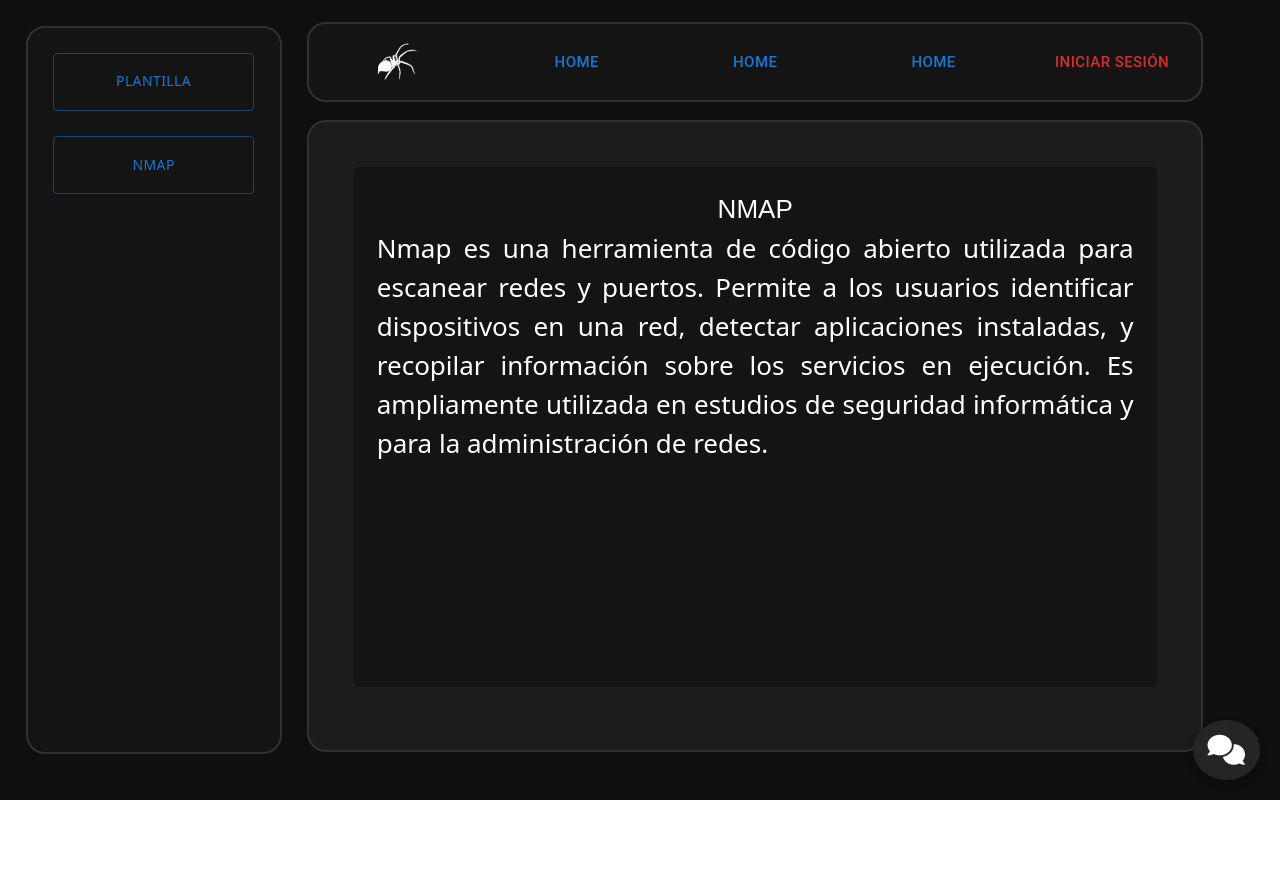
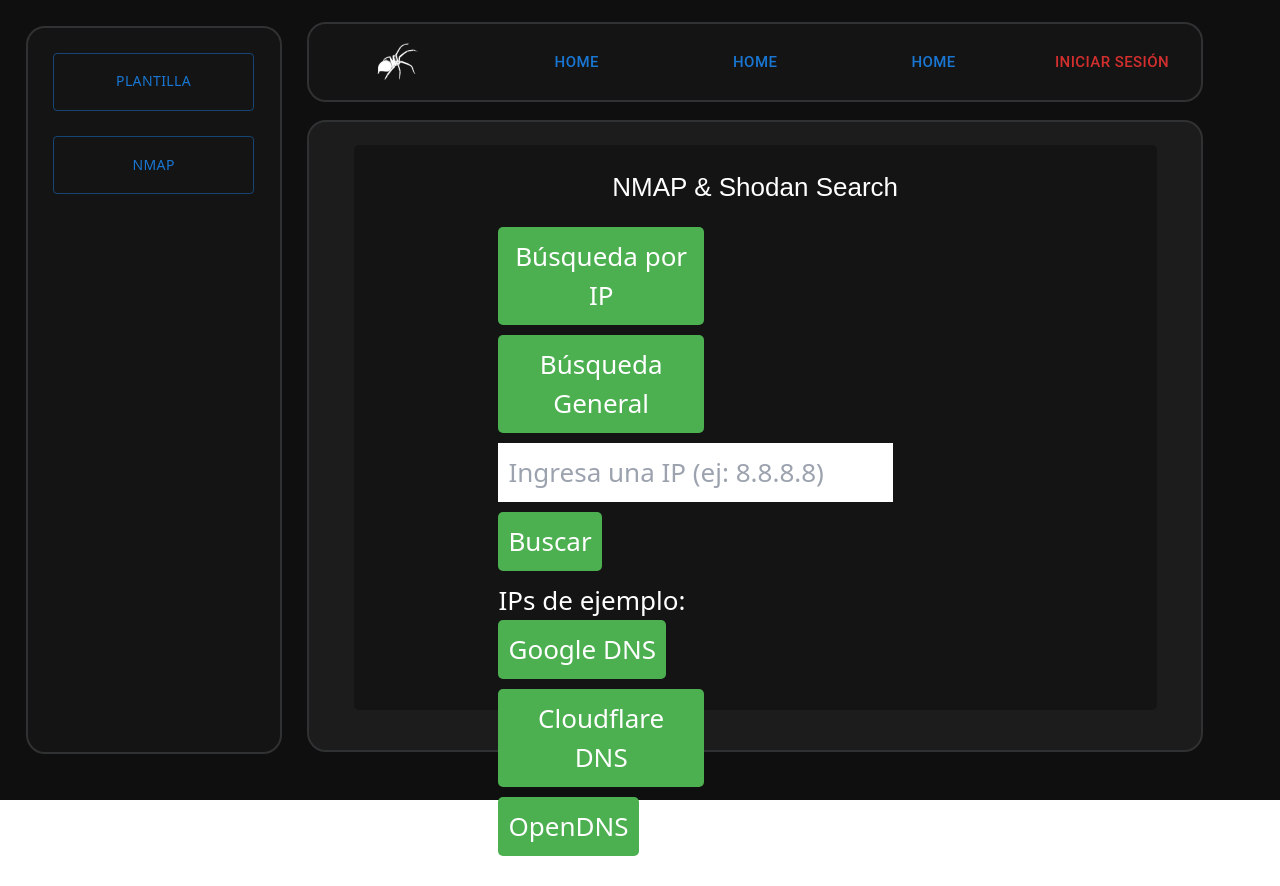
Before and after one commit to hugovfx/proyecto4to, a Next.js app: page /nmap in a window 1280 px wide. Before the commit the page ends 800 px from the top, so only its background shows below. Built offline with nearby package versions, Linux system fonts and the light colour scheme.

Commit message:
chingadera de api shodan al millon

```diff
--- /dev/null
+++ b/src/app/api/shodan/route.js
@@ -0,0 +1,59 @@
+// app/api/shodan/route.js
+import { NextResponse } from "next/server";
+
+const SHODAN_API_KEY = process.env.SHODAN_API_KEY;
+
+export async function POST(request) {
+try {
+const { query, type } = await request.json();
+
+if (type === "ip") {
+// Validar si es una IP
+const ipRegex =
+/^(?:(?:25[0-5]|2[0-4][0-9]|[01]?[0-9][0-9]?)\.){3}(?:25[0-5]|2[0-4][0-9]|[01]?[0-9][0-9]?)$/;
+
+if (!ipRegex.test(query)) {
+return NextResponse.json(
+{
+error: "Por favor ingresa una dirección IP válida (ej: 8.8.8.8)",
+},
+{ status: 400 }
+);
+}
+
+const response = await fetch(
+`https://api.shodan.io/shodan/host/${query}?key=${SHODAN_API_KEY}`
+);
+
+const data = await response.json();
+
+if (data.error) {
+return NextResponse.json({ error: data.error }, { status: 400 });
+}
+
+return NextResponse.json(data);
+} else {
+// Búsqueda general
+const response = await fetch(
+`https://api.shodan.io/shodan/host/search?key=${SHODAN_API_KEY}&query=${encodeURIComponent(
+query
+)}`
+);
+
+const data = await response.json();
+
+if (data.error) {
+return NextResponse.json({ error: data.error }, { status: 400 });
+}
+
+return NextResponse.json(data);
+}
+} catch (error) {
+return NextResponse.json(
+{
+error: "Error al procesar la solicitud",
+},
+{ status: 500 }
+);
+}
+}
--- a/src/app/nmap/page.js
+++ b/src/app/nmap/page.js
@@ -1,18 +1,210 @@
+"use client";
 import "../App.css";
 import Side from "../components/Side";
 import Nav from "../components/Nav";
+import { useState } from 'react';
 import Content from "../components/Content";
-import ButtonChat from "../components/ButtonChat";
 
 export default function Home() {
+  const [searchType, setSearchType] = useState('ip');
+  const [query, setQuery] = useState('');
+  const [result, setResult] = useState(null);
+  const [loading, setLoading] = useState(false);
+  const [error, setError] = useState('');
+
+  const EXAMPLE_IPS = [
+    { text: 'Google DNS', ip: '8.8.8.8' },
+    { text: 'Cloudflare DNS', ip: '1.1.1.1' },
+    { text: 'OpenDNS', ip: '208.67.222.222' },
+  ];
+
+  const FREE_QUERIES = [
+    { text: 'Buscar servidores Apache', query: 'apache' },
+    { text: 'Buscar cámaras', query: 'webcam' },
+    { text: 'Servidores FTP', query: 'port:21' }
+  ];
+
+  const searchShodan = async () => {
+    if (!query.trim()) {
+      setError('Por favor ingresa un valor para buscar');
+      return;
+    }
+
+    setError('');
+    setLoading(true);
+    try {
+      const response = await fetch('/api/shodan', {
+        method: 'POST',
+        headers: {
+          'Content-Type': 'application/json',
+        },
+        body: JSON.stringify({
+          query,
+          type: searchType
+        }),
+      });
+      const data = await response.json();
+
+      if (data.error) {
+        setError(data.error);
+        return;
+      }
+
+      setResult(data);
+    } catch (error) {
+      setError('Error al realizar la búsqueda');
+    } finally {
+      setLoading(false);
+    }
+  };
+
   return (
     <div className="cont1">
-      <Side></Side>
+      <Side />
       <div className="cont12">
-        <Nav/>
-        <Content name={"NMAP"} info={"Nmap es una herramienta de código abierto utilizada para escanear redes y puertos. Permite a los usuarios identificar dispositivos en una red, detectar aplicaciones instaladas, y recopilar información sobre los servicios en ejecución. Es ampliamente utilizada en estudios de seguridad informática y para la administración de redes."}/>
+        <Nav />
+        <Content name={"NMAP & Shodan Search"} info={
+          <div style={{ maxWidth: '100%', overflow: 'hidden' }}>
+            <div className="flex gap-4" style={{ padding: '20px' }}>
+              {/* Panel izquierdo */}
+              <div style={{ width: '40%' }}>
+                {/* Selector de tipo de búsqueda */}
+                <div className="flex gap-4 mb-4 justify-center">
+                  <button
+                    onClick={() => setSearchType('ip')}
+                    className={`px-4 py-2 rounded-lg font-medium ${
+                      searchType === 'ip'
+                        ? 'bg-blue-600 text-white'
+                        : 'bg-gray-700 text-white hover:bg-gray-600'
+                    }`}
+                  >
+                    Búsqueda por IP
+                  </button>
+                  <button
+                    onClick={() => setSearchType('query')}
+                    className={`px-4 py-2 rounded-lg font-medium ${
+                      searchType === 'query'
+                        ? 'bg-blue-600 text-white'
+                        : 'bg-gray-700 text-white hover:bg-gray-600'
+                    }`}
+                  >
+                    Búsqueda General
+                  </button>
+                </div>
+
+                {/* Campo de búsqueda */}
+                <div className="flex gap-2">
+                  <input
+                    type="text"
+                    value={query}
+                    onChange={(e) => setQuery(e.target.value)}
+                    onKeyPress={(e) => e.key === 'Enter' && searchShodan()}
+                    placeholder={
+                      searchType === 'ip'
+                        ? "Ingresa una IP (ej: 8.8.8.8)"
+                        : "Ingresa tu búsqueda (ej: apache)"
+                    }
+                    className="p-3 border rounded-lg flex-1 text-lg bg-gray-800 text-white border-gray-600 placeholder-gray-400"
+                  />
+                  <button
+                    onClick={searchShodan}
+                    disabled={loading}
+                    className="bg-blue-600 text-white px-6 py-3 rounded-lg hover:bg-blue-700 disabled:bg-gray-600 text-lg font-medium"
+                  >
+                    {loading ? 'Buscando...' : 'Buscar'}
+                  </button>
+                </div>
+
+                {error && (
+                  <p className="text-red-400 mt-2 font-medium">{error}</p>
+                )}
+
+                {/* Ejemplos */}
+                <div className="mt-4">
+                  <p className="text-sm text-gray-300 mb-2 font-medium">
+                    {searchType === 'ip' ? 'IPs de ejemplo:' : 'Búsquedas de ejemplo:'}
+                  </p>
+                  <div className="flex flex-wrap gap-2">
+                    {(searchType === 'ip' ? EXAMPLE_IPS : FREE_QUERIES).map((example, index) => (
+                      <button
+                        key={index}
+                        onClick={() => setQuery(searchType === 'ip' ? example.ip : example.query)}
+                        className="text-sm bg-gray-700 text-white px-3 py-1 rounded-full hover:bg-gray-600"
+                      >
+                        {example.text}
+                      </button>
+                    ))}
+                  </div>
+                </div>
+              </div>
+
+              {/* Panel derecho - Resultados */}
+              <div style={{ width: '60%' }}>
+                {loading && (
+                  <div className="flex justify-center items-center h-full">
+                    <p className="text-white text-lg">Buscando...</p>
+                  </div>
+                )}
+
+                {result && !loading && (
+                  <div className="border border-gray-600 p-6 rounded-lg bg-gray-800 shadow-sm">
+                    {searchType === 'ip' ? (
+                      <>
+                        <h2 className="text-2xl font-semibold mb-4 text-white">
+                          Información de {result.ip_str}
+                        </h2>
+                        <div className="grid gap-4">
+                          <div className="space-y-2">
+                            <h3 className="font-bold text-white">Información General</h3>
+                            <p className="text-gray-300">
+                              <span className="font-medium">Organización:</span> {result.org || 'No disponible'}
+                            </p>
+                            <p className="text-gray-300">
+                              <span className="font-medium">ISP:</span> {result.isp || 'No disponible'}
+                            </p>
+                            <p className="text-gray-300">
+                              <span className="font-medium">País:</span> {result.country_name || 'No disponible'}
+                            </p>
+                            <p className="text-gray-300">
+                              <span className="font-medium">Ciudad:</span> {result.city || 'No disponible'}
+                            </p>
+                          </div>
+                          {result.ports && result.ports.length > 0 && (
+                            <div className="space-y-2">
+                              <h3 className="font-bold text-white">Puertos Abiertos</h3>
+                              <p className="text-gray-300">{result.ports.join(', ')}</p>
+                            </div>
+                          )}
+                        </div>
+                      </>
+                    ) : (
+                      <>
+                        <h2 className="text-2xl font-semibold mb-4 text-white">
+                          Resultados de búsqueda
+                        </h2>
+                        {result.matches && result.matches.length > 0 ? (
+                          <div className="space-y-4">
+                            {result.matches.map((match, index) => (
+                              <div key={index} className="border-b border-gray-600 pb-4">
+                                <p className="font-medium text-white">IP: {match.ip_str}</p>
+                                <p className="text-gray-300">Puerto: {match.port}</p>
+                                {match.org && <p className="text-gray-300">Organización: {match.org}</p>}
+                                {match.location && <p className="text-gray-300">Ubicación: {match.location.country_name}</p>}
+                              </div>
+                            ))}
+                          </div>
+                        ) : (
+                          <p className="text-gray-300">No se encontraron resultados</p>
+                        )}
+                      </>
+                    )}
+                  </div>
+                )}
+              </div>
+            </div>
+          </div>
+        }/>
       </div>
-      <ButtonChat/>
     </div>
   );
 }
```
Also changed, not shown: src/app/components/Content copy.js (added, +16 -0 lines), 1 other file (tests, documents, lock files or other folders).
